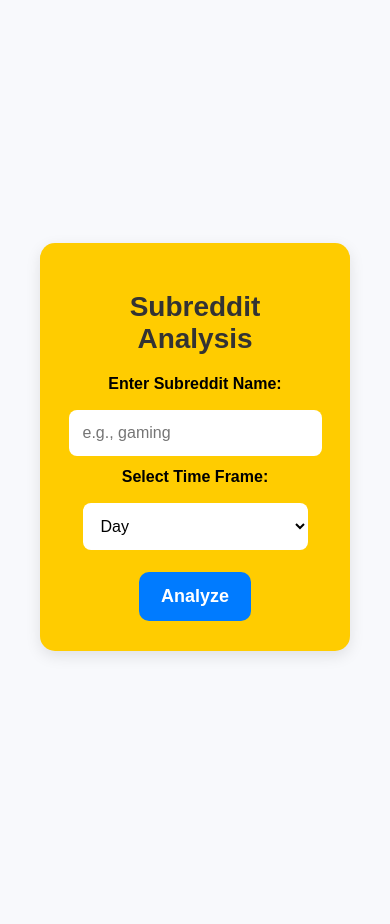
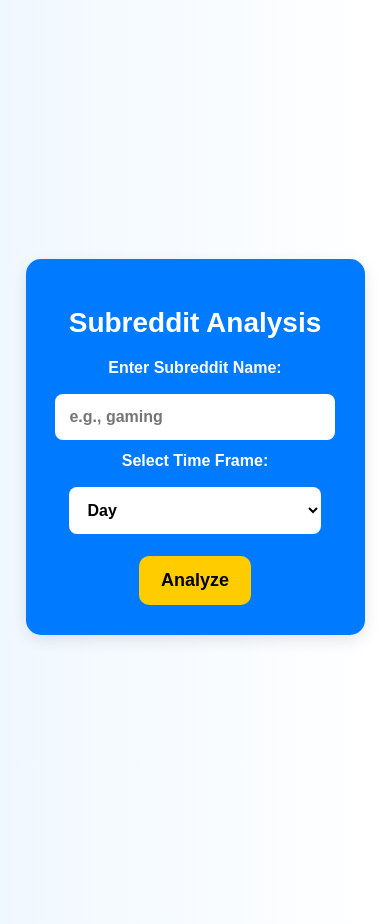
Before and after one commit to DhenaB/Subreddit-Analysis, a Flask app: page / in a window 390 px wide. Run offline with Flask 3, Linux system fonts and the light colour scheme.

Commit message:
index.html

```diff
--- a/templates/index.html
+++ b/templates/index.html
@@ -9,7 +9,7 @@
         /* Basic Page Styling */
         body {
             font-family: 'Poppins', sans-serif;
-            background-color: #f8f9fc; /* Light background */
+            background: linear-gradient(to right, #f0f8ff, #ffffff); /* Light gradient */
             margin: 0;
             padding: 0;
             display: flex;
@@ -20,22 +20,22 @@
             padding: 40px;
         }
 
-        /* Input Section - Bright Color */
+        /* Input Section - Blue */
         .input-container {
             max-width: 550px;
             padding: 30px;
-            background: #ffcc00; /* Bright Yellow Input Form */
+            background: #007bff; /* Bold Blue Input Card */
             box-shadow: 0 5px 15px rgba(0, 0, 0, 0.1);
             border-radius: 15px;
             text-align: center;
             margin-bottom: 30px;
-            color: black;
+            color: white;
         }
 
         .input-container h1 {
             font-size: 28px;
-            font-weight: 700;
-            color: #333; /* Ensure Headline Visibility */
+            font-weight: 800; /* Bold Font */
+            color: white; /* Ensure Headline Visibility */
             margin-bottom: 20px;
         }
 
@@ -48,9 +48,9 @@
         }
 
         label {
-            font-weight: 600;
+            font-weight: 700;
             margin-bottom: 5px;
-            color: black;
+            color: white;
         }
 
         input, select {
@@ -60,24 +60,25 @@
             border-radius: 8px;
             background: #ffffff;
             font-size: 16px;
+            font-weight: bold;
             outline: none;
         }
 
         button {
-            background: #007bff; /* Bright Blue Button */
-            color: white;
+            background: #ffcc00; /* Yellow Button */
+            color: black;
             border: none;
             padding: 14px 22px;
             border-radius: 10px;
             font-size: 18px;
+            font-weight: bold;
             cursor: pointer;
             transition: background 0.3s ease-in-out, transform 0.2s;
             margin-top: 10px;
-            font-weight: bold;
         }
 
         button:hover {
-            background: #0056b3;
+            background: #e6b800;
             transform: translateY(-3px);
         }
 
@@ -137,35 +152,15 @@
             object-fit: contain;
         }
 
-        /* Scrollable Keyword List */
-        .keywords-list-container {
-            max-height: 250px;
-            overflow-y: auto;
-            padding: 14px;
-            border-radius: 12px;
-            border: 1px solid #ddd;
-            background: #f1f1f1;
-            color: black;
-        }
+        /* Responsive Design */
+        @media (max-width: 768px) {
+            .input-container {
+                width: 90%;
+            }
 
-        ul {
-            list-style-type: none;
-            padding: 0;
-            text-align: left;
-        }
-
-        li {
-            background: #dde2eb;
-            margin: 8px 0;
-            padding: 12px;
-            border-radius: 10px;
-            font-size: 16px;
-            color: black;
-            transition: background 0.3s ease-in-out;
-        }
-
-        li:hover {
-            background: #cfd8e3;
+            .grid {
+                grid-template-columns: 1fr; /* Stacks cards on smaller screens */
+            }
         }
 
     </style>
```
Also changed, not shown: other parts of templates/index.html (+25 -11 lines).
